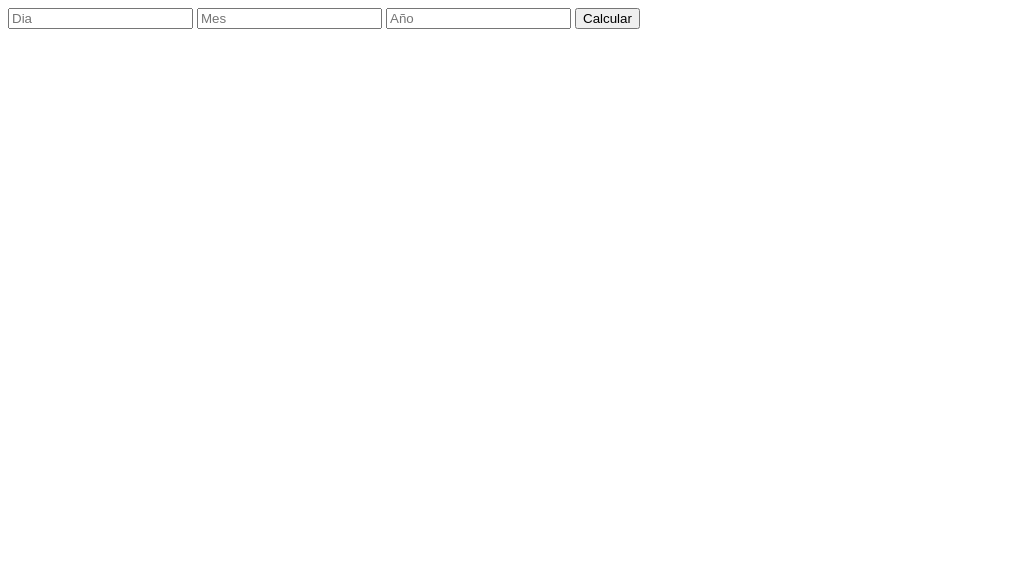
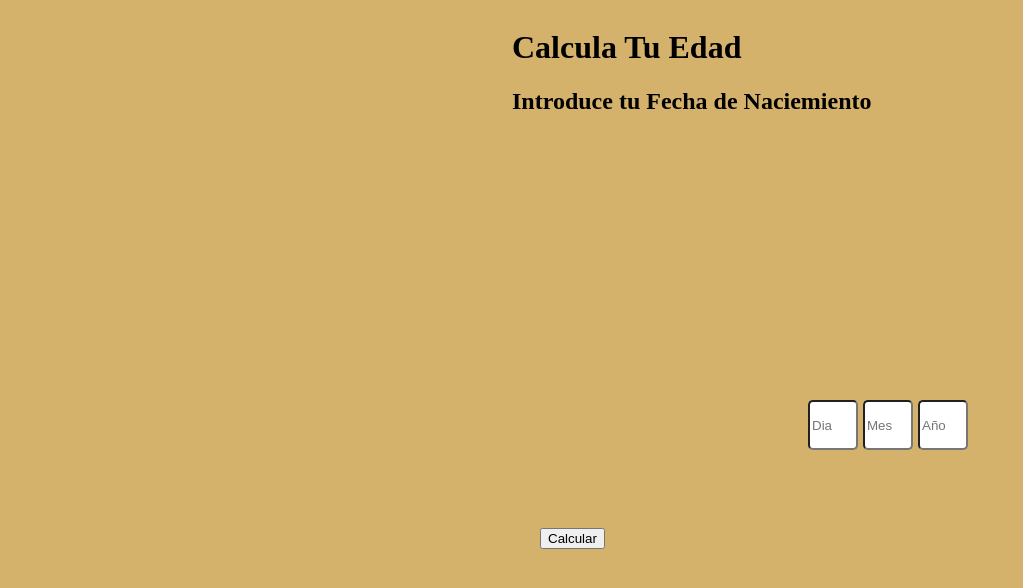
Before and after one commit to GeriiGarcia/Age-Calculator, a plain HTML site: page index.html in a window 1280 px wide. Shown: the whole page, without its empty margins (0-1023 px from the left). Drawn offline with Linux system fonts and the light colour scheme.

Commit message:
Empezando con CSS

```diff
--- a/index.html
+++ b/index.html
@@ -41,14 +41,73 @@
                 edad--;
             }
 
-            var t = document.getElementById("Texto").innerHTML = edad;
+            var t = document.getElementById("TextoEdad").innerHTML = "Tienes: " + edad + " Años";
 
 
         }
     </script>
+
+    <style>
+        #dia{
+            border-radius: 5px;
+            width: 50px;
+            height: 50px;
+
+            position: absolute;
+            top: 50%;
+            margin-left: 800px;
+        }
+        #mes{
+            border-radius: 5px;
+            width: 50px;
+            height: 50px;
+
+            position: absolute;
+            top: 50%;
+            margin-left: 855px;
+        }
+        #año{
+            border-radius: 5px;
+            width: 50px;
+            height: 50px;
+
+            position: absolute;
+
+            top: 50%;
+            margin-left: 910px;
+        }
+        #testButton{
+            position: absolute;
+            margin-top: 520px;
+            margin-left: -100px;
+            left: 50%;
+        }
+
+        body{
+            background-color: #d5b26c;
+        }
+
+        #TextoPrincipal{
+            position: absolute;
+            left: 40%;
+        }
+
+        #TextoEdad{
+            position: absolute;
+        }
+        /* Harry Styles*/
+
+    </style>
 </head>
 
 <body>
+
+    <div id="TextoPrincipal">
+
+    <h1 id = "Texto">Calcula Tu Edad</h1>
+    <h2 id = "Orden">Introduce tu Fecha de Naciemiento</h2>
+
+    </div>
 
     <input type="text" id="dia"  value="" placeholder="Dia"/>
     <input type="text" id="mes"  value="" placeholder="Mes"/>
@@ -57,7 +116,7 @@
     <button onclick="calcular('dia','mes', 'año')" id="testButton" >Calcular</button>
 
 
-    <h1 id="Texto"></h1>
+    <h1 id="TextoEdad"></h1>
 
 
 </body>
```
